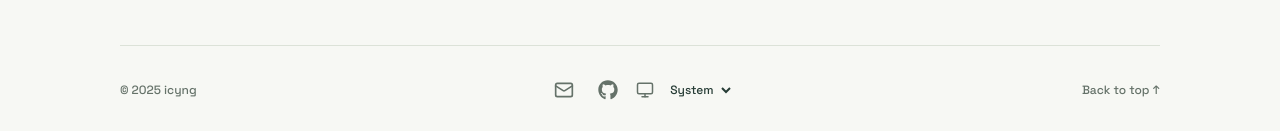
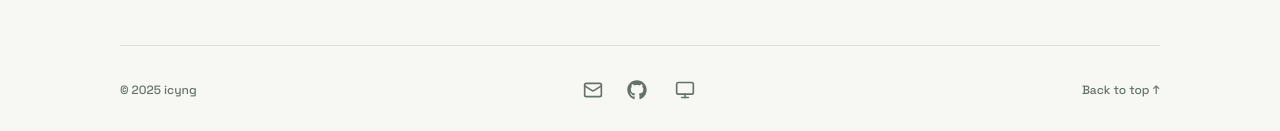
Before and after one commit to icyng/Portfolio, a React (Vite) app: page / in a window 1280 px wide. Shown: the part 1420-1551 px from the top of the page. Built offline with nearby package versions, Linux system fonts and the light colour scheme.

Commit message:
Use an icon-only cycling theme button

```diff
--- a/src/portfolio.jsx
+++ b/src/portfolio.jsx
@@ -16,6 +16,11 @@ const SKILL_COLORS = {
   c: '#536eb3', python: '#3776ab', ruby: '#b83c48', react: '#2586a4',
   github: '#606977', docker: '#2578bd', numpy: '#4b71a7', pytorch: '#cc573f',
   tensorflow: '#bb701d', go: '#258b9d', sql: '#8672b1',
+};
+const THEME_OPTIONS = {
+  system: { icon: FiMonitor, label: 'System', next: 'light' },
+  light: { icon: FiSun, label: 'Light', next: 'dark' },
+  dark: { icon: FiMoon, label: 'Dark', next: 'system' },
 };
 const ACTION_ICONS = { github: FaGithub, mail: LuMail };
 const SkillIcons = () => (
@@ -73,6 +78,8 @@ function Hero() {
 
 export default function Portfolio() {
   const { theme, setTheme } = useTheme();
+  const themeOption = THEME_OPTIONS[theme];
+  const themeLabel = `現在: ${themeOption.label}。${THEME_OPTIONS[themeOption.next].label}に切り替える`;
 
   return (
     <div className="portfolio">
@@ -114,14 +121,10 @@ export default function Portfolio() {
         <span>© {new Date().getFullYear()} {content.site.name}</span>
         <div className="footer-actions">
           <ContactLinks />
-          <div className="theme-control">
-            {createElement({ system: FiMonitor, light: FiSun, dark: FiMoon }[theme], { 'aria-hidden': true })}
-            <select className="theme-select" aria-label="表示テーマ" value={theme} onChange={event => setTheme(event.target.value)}>
-              <option value="system">System</option>
-              <option value="light">Light</option>
-              <option value="dark">Dark</option>
-            </select>
-          </div>
+          <button className="theme-toggle" type="button" title={themeLabel} aria-label={themeLabel}
+            onClick={() => setTheme(current => THEME_OPTIONS[current].next)}>
+            {createElement(themeOption.icon, { 'aria-hidden': true })}
+          </button>
         </div>
         <a href="#top">Back to top ↑</a>
       </footer>
--- a/src/styles.css
+++ b/src/styles.css
@@ -17,11 +17,9 @@
 .page-width { width: min(1040px, calc(100% - 80px)); margin-inline: auto; }
 .skip-link { position: fixed; top: 12px; left: 12px; z-index: 30; padding: 12px; background: var(--page); transform: translateY(-180%); }
 .skip-link:focus { transform: translateY(0); }
-.contact-links a { display: grid; place-items: center; width: 40px; height: 40px; border-radius: 50%; color: var(--muted); transition: background .2s, color .2s, transform .2s; }
-.theme-control { display: flex; align-items: center; gap: 8px; color: var(--muted); }
-.theme-control > svg { font-size: 18px; flex-shrink: 0; }
-.theme-select { min-height: 40px; cursor: pointer; color: var(--ink); background: var(--page); font: inherit; border: 0; padding: 0 4px; }
-.contact-links a:hover { background: var(--tint); color: var(--accent); transform: translateY(-2px); }
+.theme-toggle, .contact-links a { display: grid; place-items: center; width: 40px; height: 40px; border-radius: 50%; color: var(--muted); transition: background .2s, color .2s, transform .2s; }
+.theme-toggle { cursor: pointer; font-size: 20px; }
+.theme-toggle:hover, .contact-links a:hover { background: var(--tint); color: var(--accent); transform: translateY(-2px); }
 .contact-links { display: flex; gap: 4px; }
 .contact-links svg { font-size: 20px; }
 .hero { padding: var(--section-space) 0; }
```
